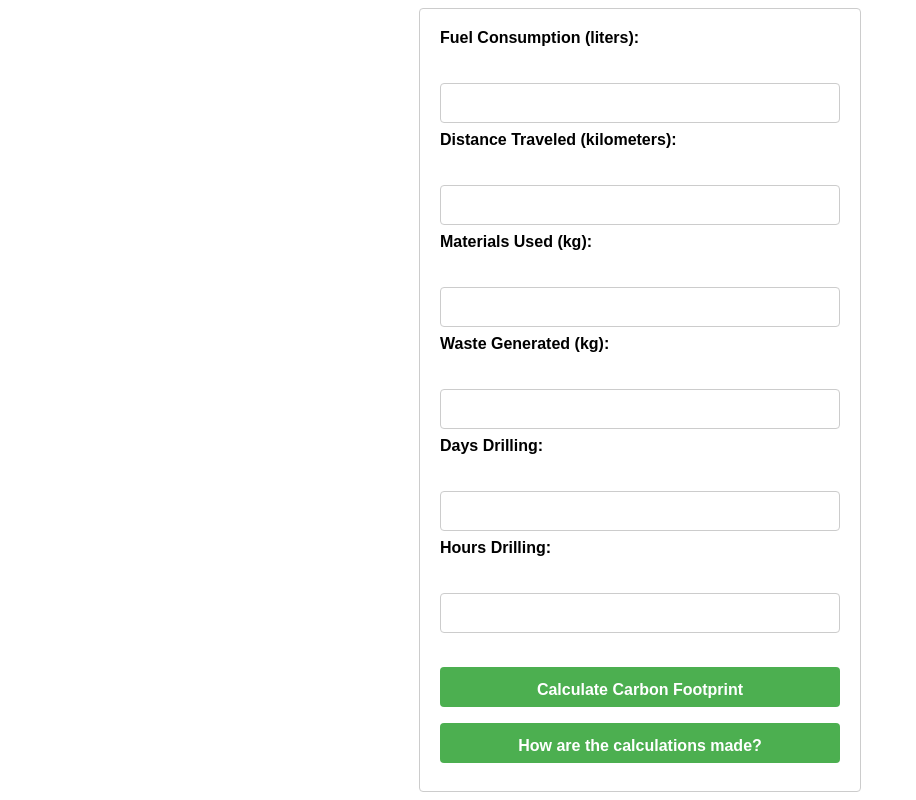
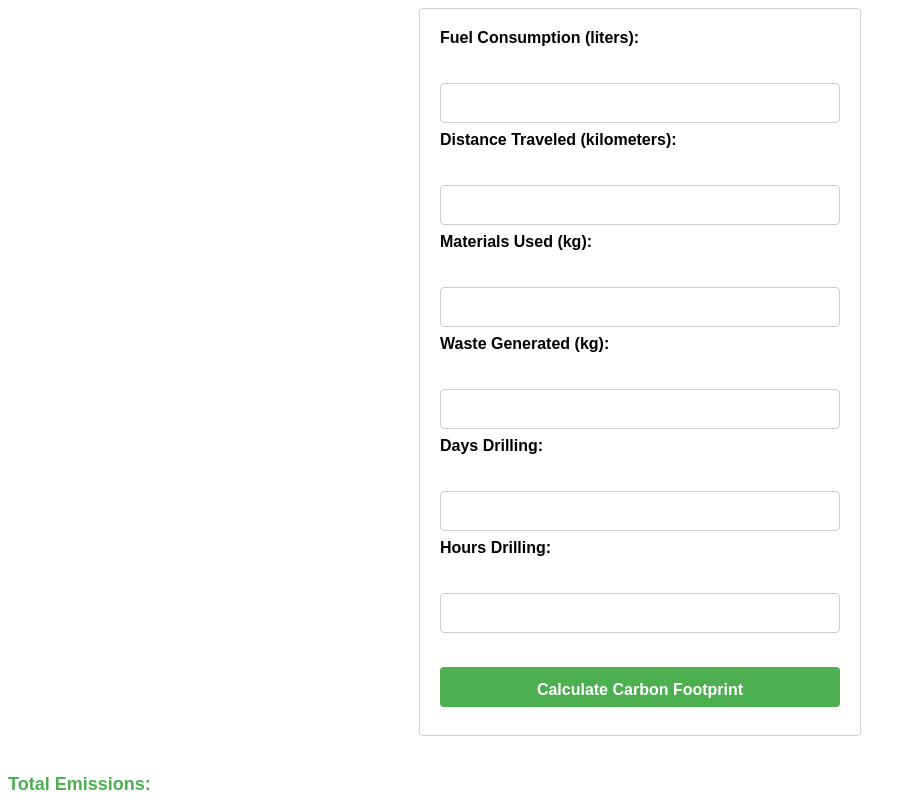
Before and after one commit to shukri101/EcoFootprint.github.io, a plain HTML site: page index.html in a window 1280 px wide. Shown: the top 800 px of the page, without its empty margins (0-916 px from the left). Drawn offline with Linux system fonts and the light colour scheme.

Commit message:
updated html

```diff
--- a/index.html
+++ b/index.html
@@ -14,7 +14,6 @@
   <input type="number" id="hours-drilling"><br>
   <br>
   <button type="button" onclick="calculateCarbonFootprint()">Calculate Carbon Footprint</button>
-  <button type="button" onclick="openPopup()">How are the calculations made?</button>
 </form>
 <br>
 <!-- Display the results of the calculation -->
```
